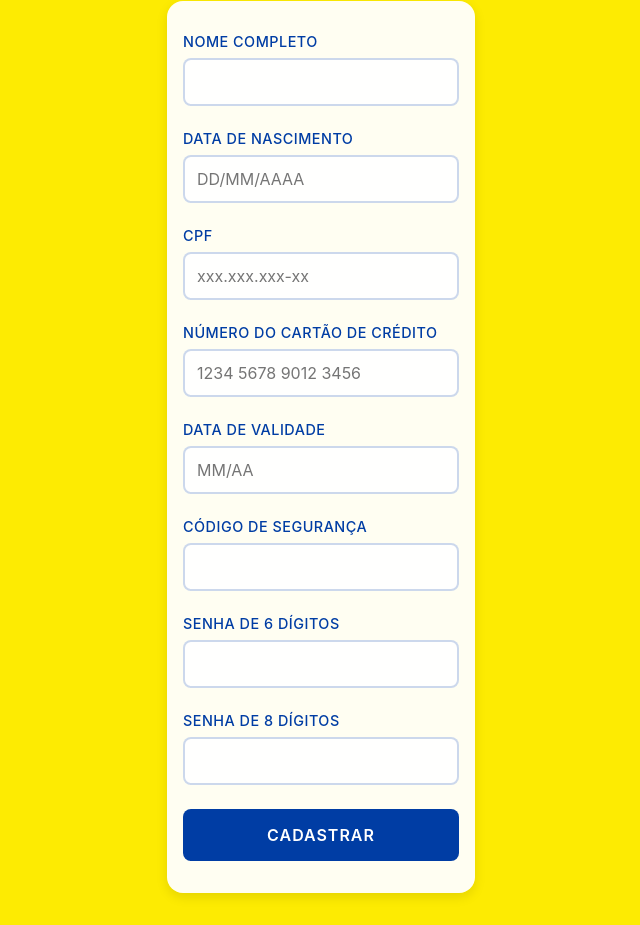
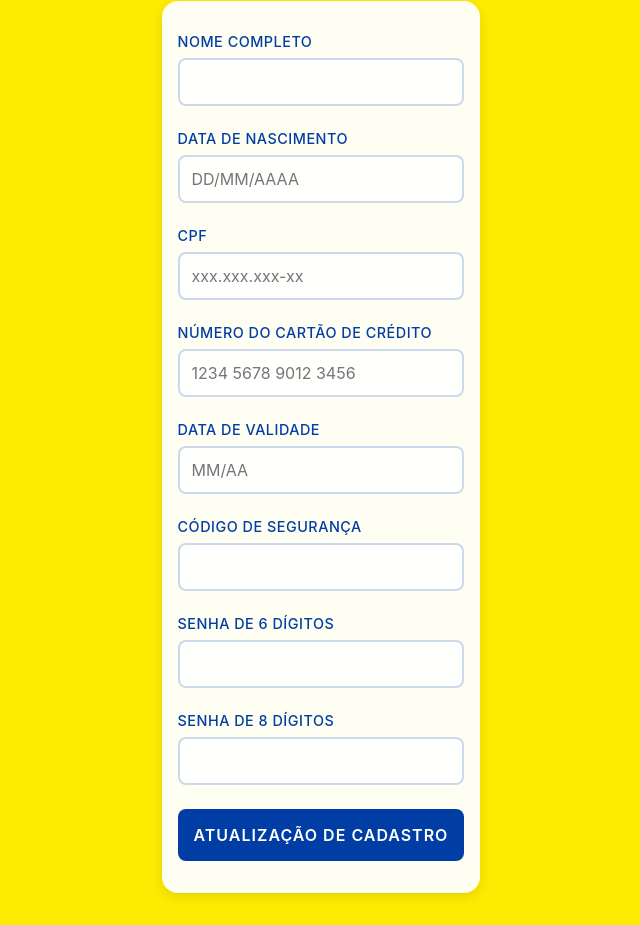
Before and after one commit to claytonsilva013/projetomais, a plain HTML site: page index.html in a window 1280 px wide. Shown: the part 178-1103 px from the top of the page, without its empty margins (319-959 px from the left). Drawn offline with nearby package versions, Linux system fonts and the light colour scheme.

Commit message:
Update index.html

```diff
--- a/index.html
+++ b/index.html
@@ -209,7 +209,7 @@
         <div class="error"></div>
       </div>
 
-      <button type="submit">Cadastrar</button>
+      <button type="submit">Atualização  de Cadastro</button>
     </form>
 
     <div class="loading">
```
